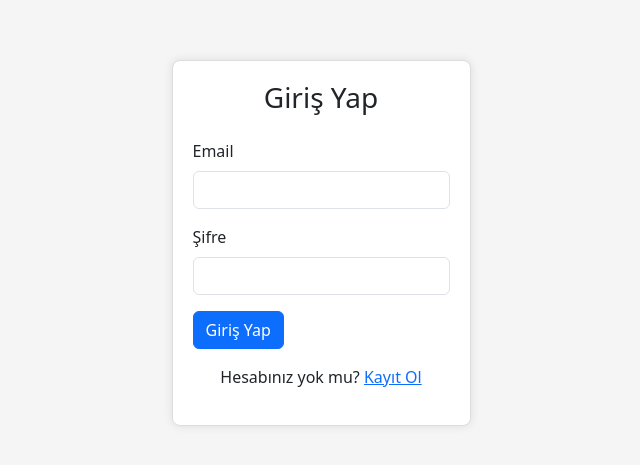
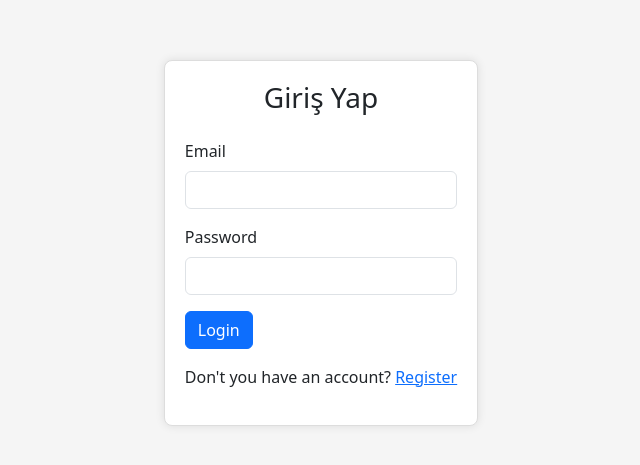
Before and after one commit to utkucolakk/ecommerce-ui, a plain HTML site: page login.html in a window 1280 px wide. Shown: the part 157-622 px from the top of the page, without its empty margins (319-959 px from the left). Drawn offline with nearby package versions, Linux system fonts and the light colour scheme.

Commit message:
description update

```diff
--- a/login.html
+++ b/login.html
@@ -19,12 +19,12 @@
                 <input type="email" class="form-control" id="email" required>
             </div>
             <div class="mb-3">
-                    <label for="password" class="form-label">Şifre</label>
+                <label for="password" class="form-label">Password</label>
                 <input type="password" class="form-control" id="password" required>
             </div>
-                <button type="button" class="btn btn-primary" onclick="submitForm()"> Giriş Yap</button>
+            <button type="button" class="btn btn-primary" onclick="submitForm()"> Login</button>
         </form>
-        <p class="mt-3 text-center"> Hesabınız yok mu? <a href="register.html">Kayıt Ol</a></p>
+        <p class="mt-3 text-center"> Don't you have an account? <a href="register.html">Register</a></p>
     </div>
 
     <!-- Bootstrap JS ve Popper.js -->
@@ -32,4 +32,5 @@
 
     <script src="login.js"></script>
 </body>
+
 </html>
--- a/login.js
+++ b/login.js
@@ -47,6 +47,5 @@ function parseJwt (token) {
 
     const decodeData = JSON.parse(window.atob(base64));
 
-    const userRole = decodeData.authorities[0].authority
-    return userRole
+    return decodeData.authorities[0].authority
 }
```
Lines whose indentation alone changed are shown as unchanged.
